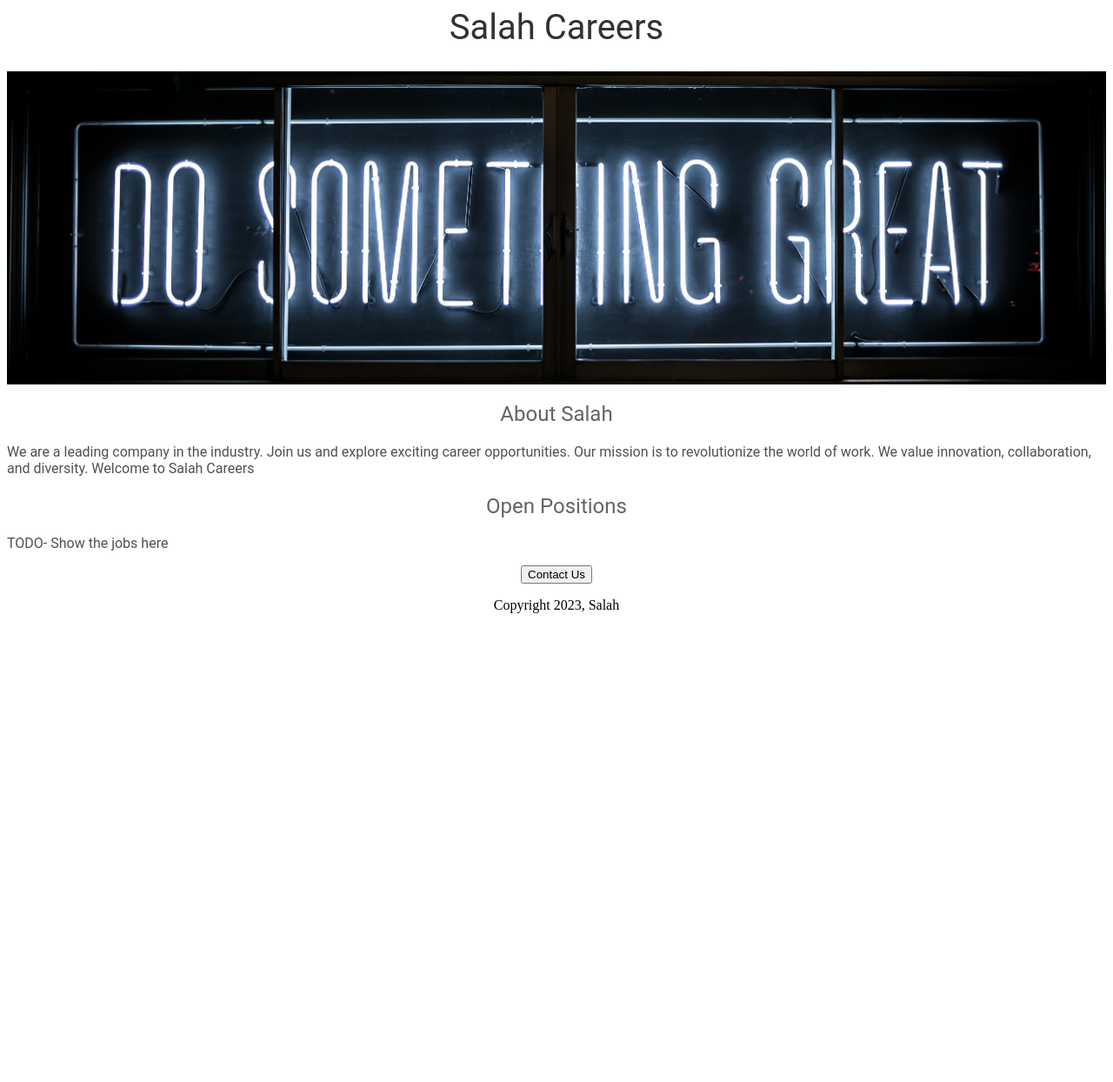
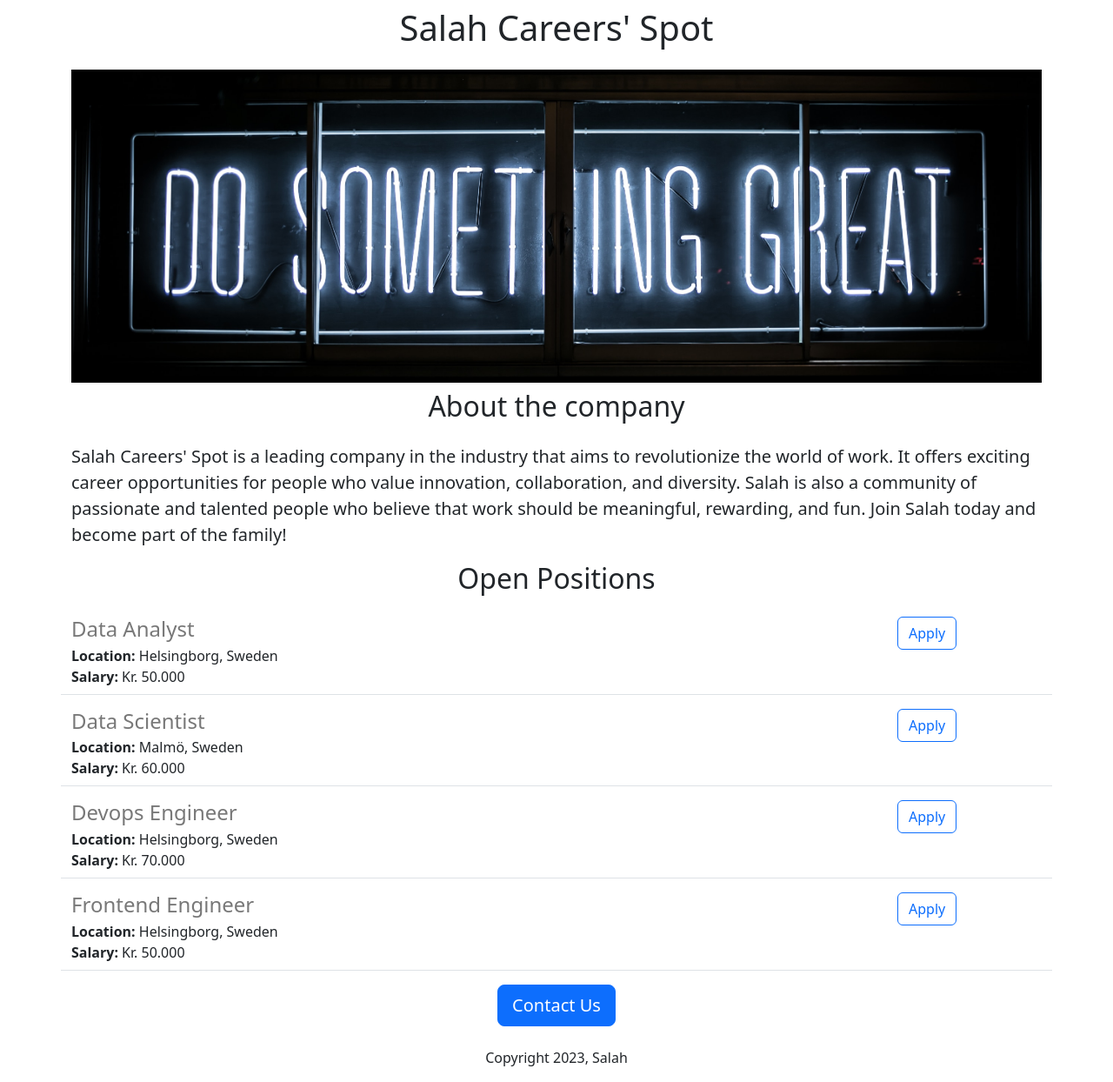
Before and after one commit to salah-96/salah-careers-website, a Flask app: page / in a window 1280 px wide. Shown: the whole page at 87% size. Before the commit the page ends 705 px from the top, so only its background shows below. Run offline with Flask 3, Linux system fonts and the light colour scheme.

Commit message:
added dynamic data and API route

```diff
--- a/app.py
+++ b/app.py
@@ -1,11 +1,41 @@
-from flask import Flask, render_template
+from flask import Flask, render_template, jsonify
 
 app = Flask(__name__)
 
+JOBS = [
+  {
+    'id': 1,
+    'tittle': 'Data Analyst',
+    'location': 'Helsingborg, Sweden',
+    'salary': 'Kr. 50.000'
+  },
+  {
+    'id': 2,
+    'tittle': 'Data Scientist',
+    'location': 'Malmö, Sweden',
+    'salary':'Kr. 60.000'
+  },
+  {
+    'id': 3,
+    'tittle': 'Devops Engineer',
+    'location': 'Helsingborg, Sweden',
+    'salary': 'Kr. 70.000'
+  },
+  {
+    'id': 4,
+    'tittle': 'Frontend Engineer',
+    'location': 'Helsingborg, Sweden',
+    'salary': 'Kr. 50.000'
+  }
+]
 
 @app.route('/')
 def hello_Salah():
-  return render_template('home.html')
+  return render_template('home.html', jobs=JOBS, company_name='Salah')
+
+@app.route('/api/jobs')
+def list_jobs():
+  return jsonify(JOBS)
 
 
 if __name__ == "__main__":
--- a/templates/home.html
+++ b/templates/home.html
@@ -2,61 +2,37 @@
 <html>
   <head>
     <title>Salah Careers</title>
+    <meta charset="utf-8">
+    <meta name="viewport" content="width=device-width, initial-scale=1">
+    <link href="https://cdn.jsdelivr.net/npm/bootstrap@5.3.2/dist/css/bootstrap.min.css" rel="stylesheet" integrity="sha384-T3c6CoIi6uLrA9TneNEoa7RxnatzjcDSCmG1MXxSR1GAsXEV/Dwwykc2MPK8M2HN" crossorigin="anonymous">
     <style>
-      h1 {
-        font-size: 40px;
-        font-family: Roboto;
-        font-weight: normal;
-        color: rgb(50, 50, 50);
-        text-align: center;
-      }
-
       #banner {
+        height: 360px;
         width: 100%;
-        height: 360px;
         object-fit: cover;
-      }
-
-      h2 {
-        font-family: Roboto;
-        font: size; 32px;
-        color: rgb(100, 100, 100);
-        text-align: center;
-        font-weight: normal;
-      }
-
-      .bodytext {
-        font-family: Roboto;
-        color: rgb(80, 80, 80);
-      }
-
-      #container {
-        max: width; 720px;
-        margin: 0 auto;
-
       }
     </style>
 
+
   </head>
   <body>
-    <div id= "container">
-      <h1>Salah Careers</h1>
-      <img id="banner" src="https://salah-careers-website--sallad1.repl.co/static/banner.jpg" >
+    <div class="container">
+      <h1 class="text-center mt-2 mb-4">{{company_name}} Careers' Spot</h1>
+      <img class="img-fluid" id="banner" src="https://salah-careers-website--sallad1.repl.co/static/banner.jpg" >
 
-      <h2>About Salah</h2>
-      <p class="bodytext"> We are a leading company in the industry.
-        Join us and explore exciting career opportunities.
-        Our mission is to revolutionize the world of work.
-        We value innovation, collaboration, and diversity.
-        Welcome to Salah Careers</p>
+      <h2 class="text-center mt-2 mb-4">About the company</h2>
+      <p class="lead"> Salah Careers' Spot is a leading company in the industry that aims to revolutionize the world of work. It offers exciting career opportunities for people who value innovation, collaboration, and diversity. Salah is also a community of passionate and talented people who believe that work should be meaningful, rewarding, and fun. Join Salah today and become part of the family!</p>
 
-      <h2>Open Positions</h2>
-      <p class="bodytext">TODO- Show the jobs here</p>
-      <div style="text-align:center;">
-        <button>Contact Us</button>
-        <p>Copyright 2023, Salah</p>
+      <h2 class="text-center mt-2 mb-4">Open Positions</h2>
+      <div>
+        {% for job in jobs %}
+          {% include 'jobitem.html' %}
+        {% endfor %}
+      </div>
+      <div class="text-center">
+      <button class="btn btn-primary btn-lg">Contact Us</button>
+        <p class="mt-4">Copyright 2023, Salah</p>
       <div>
     </div>
-
   </body>
 </html>
--- /dev/null
+++ b/templates/jobitem.html
@@ -0,0 +1,14 @@
+<div class="border-bottom row" style="margin-bottom:16px; padding-bottom:8px;">
+  <div class="col-10" >
+    <h4 style="color:rgb(120, 120, 120); margin-bottom:4px;">{{job['tittle']}}</h4>
+    <div>
+      <b>Location:</b> {{job['location']}}
+    </div>
+    <div>
+      <b>Salary:</b> {{job['salary']}}
+    </div>
+  </div>
+  <div class="col-2">
+    <button type="button" class="btn btn-outline-primary">Apply</button>
+  </div>
+</div>
```
